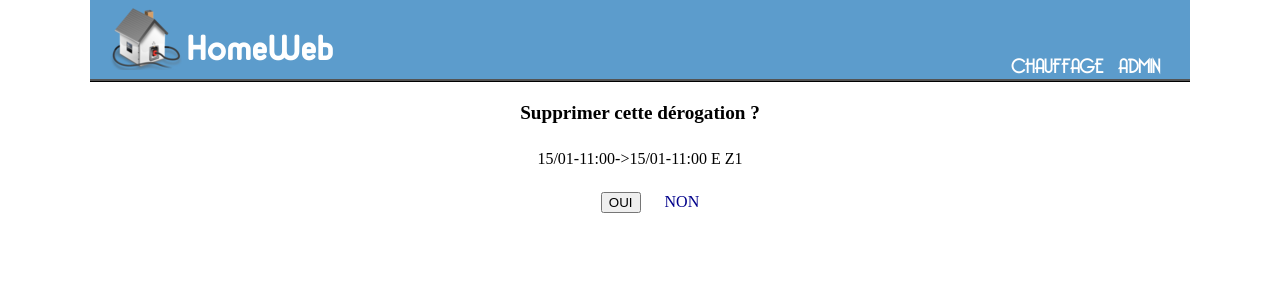
After one commit to cailloumajor/home-web-monolithic, a Django app: page /heating/derogation/1/delete/ in a window 1280 px wide. The commit adds this page. Shown: the top 300 px of the page. Run offline with Django 3.2, Linux system fonts and the light colour scheme; data comes from the database, SQL or seed files in the repository; tables that the repository leaves empty hold one stand-in row (values such as "Sample post").

Commit message:
Add derogation delete form to the template layer

```diff
--- /dev/null
+++ b/home_web/apps/heating/templates/heating/derogation_confirm_delete.html
@@ -0,0 +1,11 @@
+{% extends request.is_ajax|yesno:"heating/ajax_form_base.html,heating/heating_base.html" %}
+
+{% block content %}
+  <form action='{{ request.path }}' class="heating-form" id="slot-del-form" method="post">
+    {% csrf_token %}
+    <h2>Supprimer cette dérogation ?</h2>
+    <p>{{ derogation }}</p>
+    <input class="form-btn" type="submit" value="OUI">
+    <a href='{% url 'zone_list' %}' id="cancel-anchor">NON</a>
+  </form>
+{% endblock %}
--- a/home_web/apps/heating/templates/heating/derogation_list.html
+++ b/home_web/apps/heating/templates/heating/derogation_list.html
@@ -25,7 +25,7 @@
           </span></td>
         {% endfor %}
         <td class="urls">
-          <a href='{#% url 'del_derogation' pk=d.pk %#}'>Supprimer</a>
+          <a href='{% url 'del_derog' pk=d.pk %}'>Supprimer</a>
         </td>
       </tr>
       {% empty %}
```
